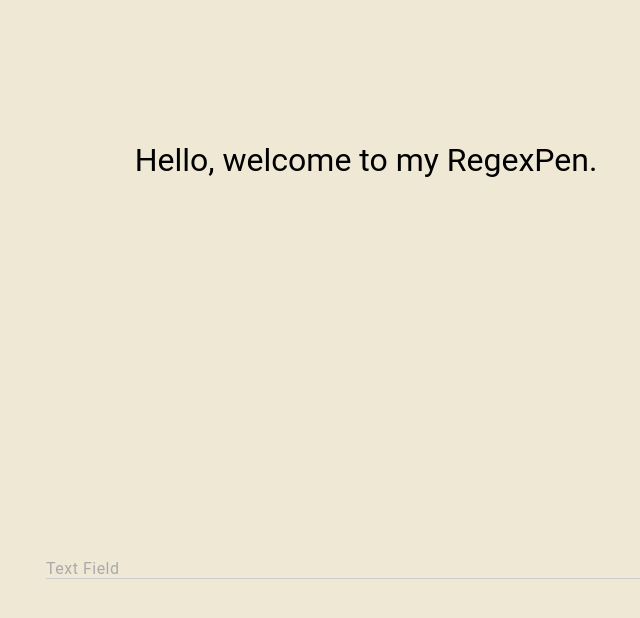
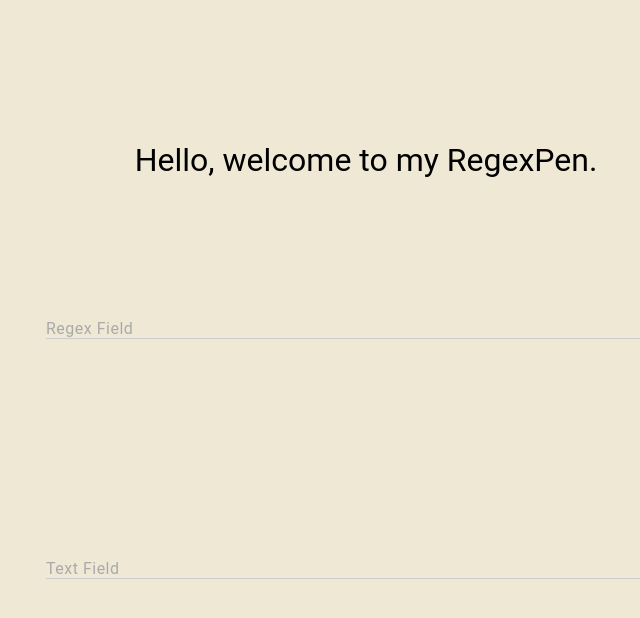
Before and after one commit to nevvada/regexpen, a React app: page / in a window 1280 px wide. Shown: the top 618 px of the page, without its empty margins (274-914 px from the left). Built offline with nearby package versions, Linux system fonts and the light colour scheme.

Commit message:
Flesh out Regexbox component with label, span, and input

```diff
--- a/src/RegexBox.tsx
+++ b/src/RegexBox.tsx
@@ -8,7 +8,16 @@ const RegexBox = ({ updateRegexText }: Props) => {
   return (
     <section className="regex-box">
       <form>
-        <input onChange={updateRegexText}/>
+        <input
+          autocomplete="off"
+          className="regex-field"
+          id="regex-field"
+          onChange={updateRegexText}
+        />
+        <label className="floating-label">
+          Regex Field
+        </label>
+        <span className="regex-field-border" />
       </form>
     </section>
   )
```
